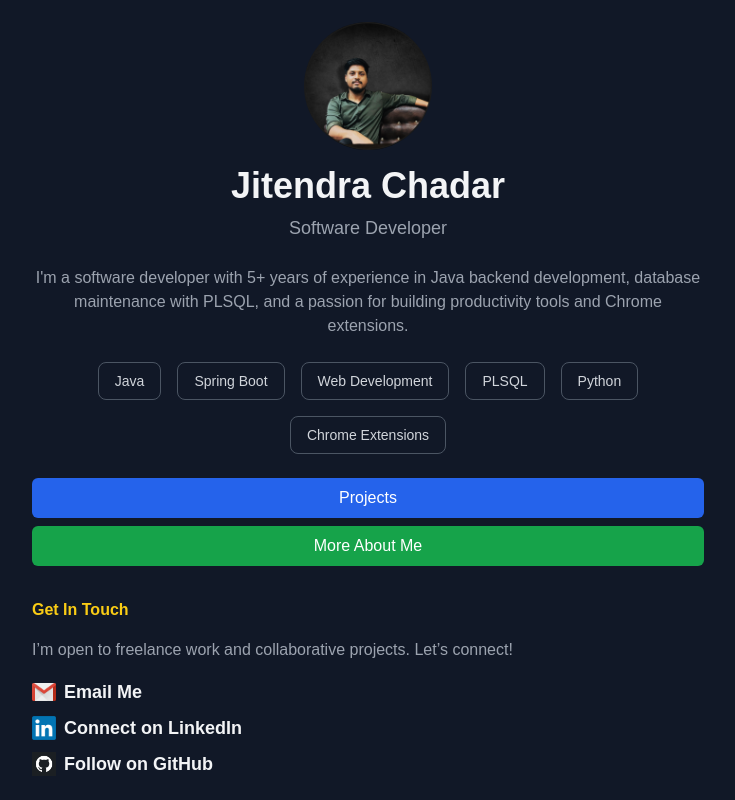
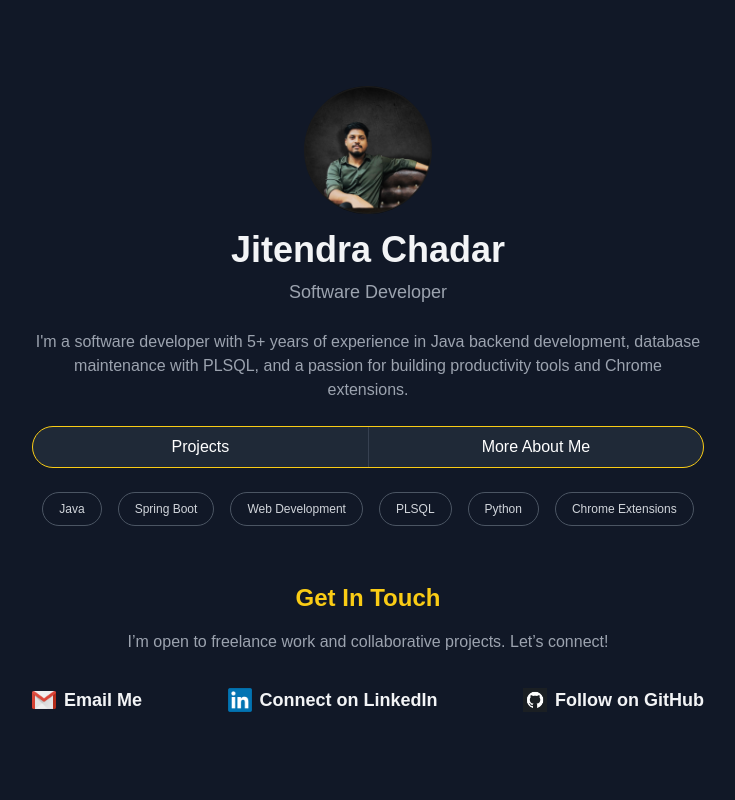
Before and after one commit to jitendrachadar/portfolio, a React (Vite) app: page / in a window 1280 px wide. Shown: the whole page, without its empty margins (272-1007 px from the left). Built offline with nearby package versions, Linux system fonts and the light colour scheme.

Commit message:
Completed Side bar details UI.

```diff
--- a/src/App.jsx
+++ b/src/App.jsx
@@ -6,6 +6,14 @@ import Contact from "./components/Contact";
 const App = () => {
   const [activeSection, setActiveSection] = useState("home");
 
+  const skills = [
+    "Java",
+    "Spring Boot",
+    "Web Development",
+    "PLSQL",
+    "Python",
+    "Chrome Extensions",
+  ];
   const handleNavigation = (section) => {
     setActiveSection(section);
   };
@@ -14,7 +22,7 @@ const App = () => {
     <div className="app-container flex h-screen">
       {/* Sidebar for Personal Info */}
       <div
-        className={`transition-all duration-500 bg-gray-900 text-white p-8
+        className={`transition-all duration-500 bg-gray-900 text-white p-8 overflow-y-auto
           ${activeSection === "home" ? "flex w-full items-center" : "w-1/4"}`}
       >
         <div className="flex flex-col max-w-2xl mx-auto justify-center">
@@ -34,48 +42,44 @@ const App = () => {
             development, database maintenance with PLSQL, and a passion for
             building productivity tools and Chrome extensions.
           </p>
-          <div className="flex flex-wrap justify-center gap-4 mt-6">
-            <span className="border border-gray-600 text-gray-300 px-4 py-2 rounded-lg text-sm hover:shadow-lg hover:shadow-yellow-100 transition-shadow duration-100">
-              Java
-            </span>
-            <span className="border border-gray-600 text-gray-300 px-4 py-2 rounded-lg text-sm">
-              Spring Boot
-            </span>
-            <span className="border border-gray-600 text-gray-300 px-4 py-2 rounded-lg text-sm">
-              Web Development
-            </span>
-            <span className="border border-gray-600 text-gray-300 px-4 py-2 rounded-lg text-sm">
-              PLSQL
-            </span>
-            <span className="border border-gray-600 text-gray-300 px-4 py-2 rounded-lg text-sm">
-              Python
-            </span>
-            <span className="border border-gray-600 text-gray-300 px-4 py-2 rounded-lg text-sm">
-              Chrome Extensions
-            </span>
-          </div>
-          <div className="mt-6">
+
+          <div className="flex mt-6 rounded-full border border-yellow-400 bg-gray-800">
             <button
-              className="block w-full bg-blue-600 hover:bg-blue-700 py-2 rounded-md text-white mb-2"
+              className={`w-full py-2 text-white hover:bg-yellow-400 hover:text-black rounded-l-full transition-colors duration-100 ${
+                activeSection === "projects" ? "bg-yellow-400 text-black" : ""
+              }`}
               onClick={() => handleNavigation("projects")}
             >
               Projects
             </button>
             <button
-              className="block w-full bg-green-600 hover:bg-green-700 py-2 rounded-md text-white"
+              className={`w-full py-2 text-white border-l border-gray-700 hover:bg-yellow-400 hover:text-black rounded-r-full transition-colors duration-100 ${
+                activeSection === "about" ? "bg-yellow-400 text-black" : ""
+              }`}
               onClick={() => handleNavigation("about")}
             >
               More About Me
             </button>
           </div>
 
-          <Contact />
+          <div className="flex flex-wrap justify-center gap-4 mt-6">
+            {skills.map((skill, index) => (
+              <span
+                key={`${skill}-${index}`}
+                className="border border-gray-600 text-gray-300 px-4 py-2 rounded-full text-xs"
+              >
+                {skill}
+              </span>
+            ))}
+          </div>
+
+          <Contact activeSection={activeSection} />
         </div>
       </div>
 
       {/* Main Content Area */}
       <div
-        className={`transition-all duration-500 bg-slate-800 overflow-y-auto
+        className={`transition-all duration-500 bg-slate-800 px-8 overflow-y-auto
           ${activeSection === "home" ? "hidden" : "flex-1"}`}
       >
         {activeSection === "projects" && <Projects />}
--- a/src/components/Contact.jsx
+++ b/src/components/Contact.jsx
@@ -1,63 +1,63 @@
 import React from "react";
 
-const Contact = () => {
+const Contact = ({ activeSection }) => {
+  const contactDetails = [
+    {
+      image_url: "/images/gmail-logo.png",
+      title: "Email Me",
+      image_atl_text: "Gmail Logo",
+    },
+    {
+      image_url: "/images/linkedin-logo.png",
+      title: "Connect on LinkedIn",
+      image_atl_text: "LinkedIn Logo",
+    },
+    {
+      image_url: "/images/github-logo.png",
+      title: "Follow on GitHub",
+      image_atl_text: "GitHub Logo",
+    },
+  ];
   return (
     <section className="mt-8">
-      <div className="container mx-auto">
-        <h2 className="font-bold text-yellow-400 mb-4">Get In Touch</h2>
+      <div
+        className={`container mx-auto ${
+          activeSection === "home" ? "text-center" : ""
+        }`}
+      >
+        <h2
+          className={`font-bold text-yellow-400 mb-4 ${
+            activeSection === "home" ? "text-2xl mt-6" : ""
+          }`}
+        >
+          Get In Touch
+        </h2>
         <p className=" text-gray-400 mb-4">
           I’m open to freelance work and collaborative projects. Let’s connect!
         </p>
 
         {/* Contact Information */}
-        <div className="flex flex-col gap-2">
-          {/* Gmail */}
-          <div className="flex flex-row items-center gap-2">
+        <div
+          className={`flex ${
+            activeSection === "home"
+              ? "mt-8 flex-row justify-between"
+              : "flex-col"
+          } gap-2`}
+        >
+          {contactDetails.map((detail, index) => (
+            <div key={index} className="flex flex-row items-center gap-2">
               <img
-              src="/images/gmail-logo.png"
-              alt="Gmail Logo"
+                src={detail.image_url}
+                alt={detail.image_atl_text}
                 className="w-6 h-6"
               />
               <a href="mailto:jitendrachadar.jc@gmail.com">
-              <h3 className="text-lg font-semibold text-gray-100">Email Me</h3>
-            </a>
-          </div>
-
-          {/* LinkedIn */}
-          <div className="flex flex-row items-center gap-2">
-            <img
-              src="/images/linkedin-logo.png"
-              alt="LinkedIn Logo"
-              className="w-6 h-6"
-            />
-            <a
-              href="https://www.linkedin.com/in/jitendrachadar/"
-              target="_blank"
-              rel="noopener noreferrer"
-            >
                 <h3 className="text-lg font-semibold text-gray-100">
-                Connect on LinkedIn
+                  {detail.title}
                 </h3>
               </a>
             </div>
-
-          {/* GitHub */}
-          <div className="flex flex-row items-center gap-2">
-            <img
-              src="/images/github-logo.png"
-              alt="GitHub Logo"
-              className="w-6 h-6"
-            />
-            <a
-              href="https://github.com/jitendrachadar"
-              target="_blank"
-              rel="noopener noreferrer"
-            >
-              <h3 className="text-lg font-semibold text-gray-100">
-                Follow on GitHub
-              </h3>
-            </a>
-          </div>
+          ))}
         </div>
       </div>
     </section>
--- a/src/components/Projects.jsx
+++ b/src/components/Projects.jsx
@@ -21,7 +21,7 @@ const Projects = () => {
     <section className="text-white p-6">
       <div className="max-w-7xl mx-auto">
         <h2 className="text-3xl font-bold text-yellow-400 mb-8">Projects</h2>
-        <div className="grid grid-cols-1 md:grid-cols-2 lg:grid-cols-3 gap-8">
+        <div className="grid grid-cols-1 lg:grid-cols-2 gap-8">
           {projects.map((project, index) => (
             <ProjectCard project={project} key={index} />
           ))}
```
Lines whose indentation alone changed are shown as unchanged.
